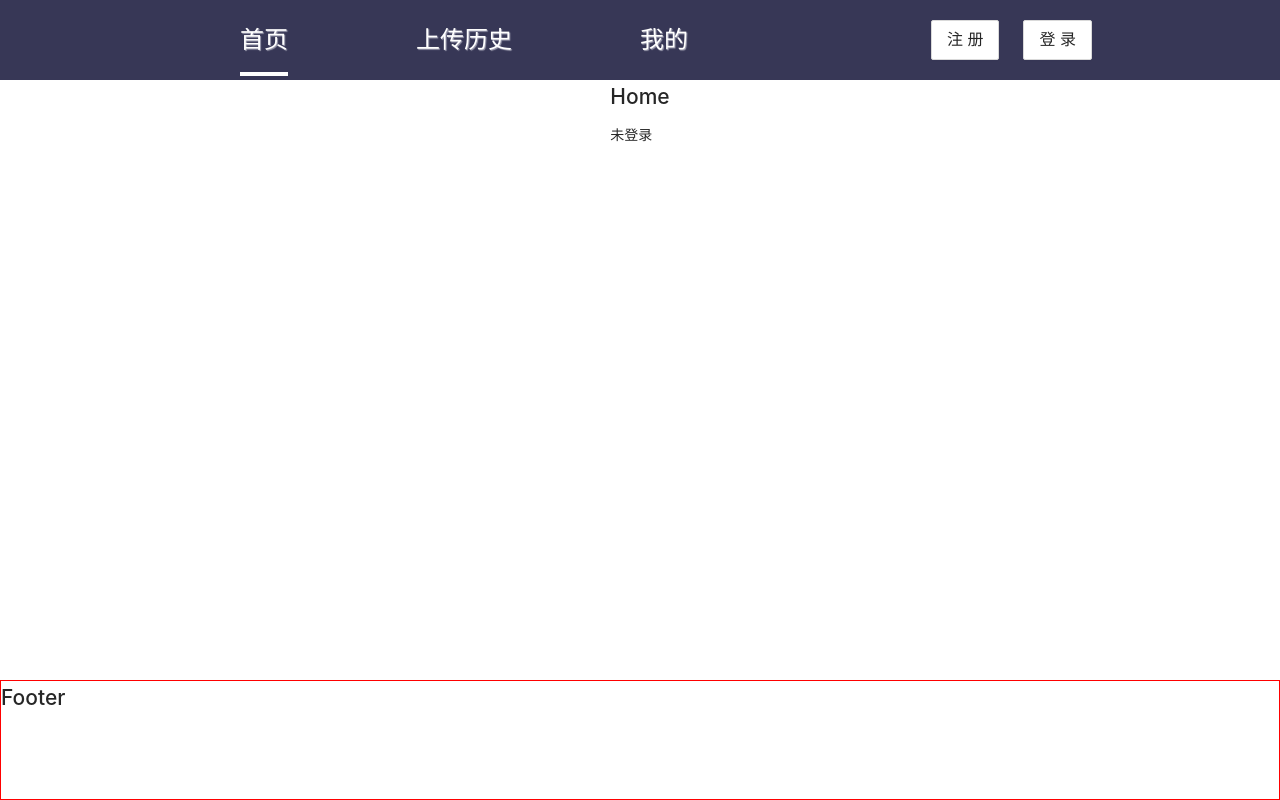
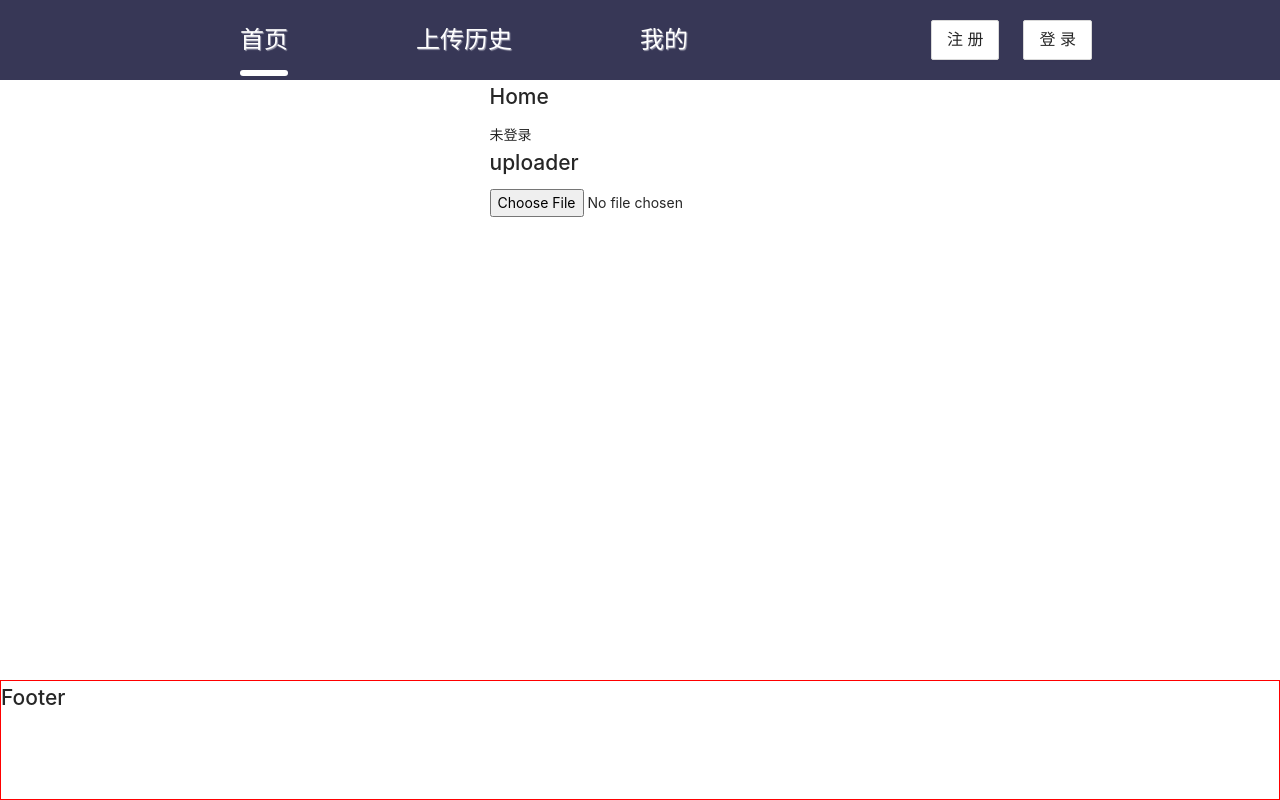
Before and after one commit to 91jzhu/epic, a React (Create React App) app: page / in a window 1280 px wide. Built offline with nearby package versions, Linux system fonts and the light colour scheme; what leancloud-storage would draw is missing.

Commit message:
增加上传文件功能

```diff
--- a/src/components/Header.tsx
+++ b/src/components/Header.tsx
@@ -1,7 +1,7 @@
 import {Link, useLocation,useNavigate} from "react-router-dom";
 import styled from "styled-components";
 import Icon from "./Icon";
-import {useEffect, useRef, useState} from "react";
+import {useEffect, useRef} from "react";
 import {Button} from 'antd';
 import useStores from "../store";
 import {observer} from "mobx-react";
@@ -25,17 +25,19 @@ const Header = observer(()=> {
             toggle(selected.current)
         }
     })
+    // console.log(currentUser)
     const h=useNavigate()
     const handleLogout=()=>{
-        AuthStore.logOut()
-        h('/login')
+        AuthStore.logOut().then(()=>{
+            h('/login')
+        })
     }
     const handleRegister=()=>{
-        console.log('跳转到注册页面')
+        // console.log('跳转到注册页面')
         h('/register')
     }
     const handleLogin=()=>{
-        console.log('跳转至登录页')
+        // console.log('跳转至登录页')
         h('/login')
     }
     return (
@@ -93,7 +95,8 @@ const Nav = styled.div`
   .line {
     position: absolute;
     bottom: 4px;
-    height: 4px;
+    height: 6px;
+    border-radius: 24px;
     background: white;
     transition: all 250ms linear;
   }
@@ -130,7 +133,9 @@ const Buttons = styled.div`
   display: flex;
   justify-content: flex-end;
   align-items: center;
-
+  h2{
+    text-align: center;
+  }
 
   //a {
   //  display: block;
--- /dev/null
+++ b/src/components/Uploader.tsx
@@ -0,0 +1,29 @@
+import useStores from "../store";
+import {observer} from "mobx-react";
+
+
+const Uploader = observer(() => {
+    const {ImageStore}=useStores()
+    const onChange=(e:any)=>{
+        console.dir()
+        if(e.target.files[0]){
+            console.log(e.target.files[0])
+            ImageStore.setFile(e.target.files[0])
+            ImageStore.setFileName(e.target.files[0].name)
+            ImageStore.upload().then((serverFile:any)=>{
+                console.log('上传成功')
+                console.log(serverFile);
+            }).catch(e=>{
+                console.warn(e)
+            })
+        }
+    }
+    return (
+        <>
+            <h2>uploader</h2>
+            <input type='file' onChange={onChange}/>
+        </>
+    )
+})
+
+export default Uploader
--- a/src/index.tsx
+++ b/src/index.tsx
@@ -5,9 +5,7 @@ import reportWebVitals from './reportWebVitals';
 import {
     BrowserRouter as Router,
 } from 'react-router-dom'
-// import Models from "./models";
 
-// console.log(Models);
 ReactDOM.render(
         <Router>
             <App/>
--- a/src/pages/Home.tsx
+++ b/src/pages/Home.tsx
@@ -1,6 +1,7 @@
 import styled from "styled-components";
 import {observer} from "mobx-react";
 import useStores from "../store";
+import Uploader from "../components/Uploader";
 
 const Home=observer(()=>{
     const {UserStore:{currentUser},AuthStore} = useStores()
@@ -8,6 +9,7 @@ const Home=observer(()=>{
         <Wrapper>
             <h2>Home</h2>
             {currentUser?currentUser['attributes']['username']:'未登录'}
+            <Uploader/>
         </Wrapper>
     )
 })
--- a/src/pages/Login.tsx
+++ b/src/pages/Login.tsx
@@ -9,7 +9,7 @@ const Login = observer(() => {
     const {AuthStore} = useStores()
     const h=useNavigate()
     const onFinish = (values: any) => {
-        console.log('Success:', values);
+        // console.log('Success:', values);
         AuthStore.setUserName(values.username)
         AuthStore.setPassWord(values.password)
         AuthStore.login().then(()=>{
--- a/src/store/image.ts
+++ b/src/store/image.ts
@@ -19,10 +19,10 @@ class ImageStore {
         this.file = newFile
     }
 
-    @action upload(file: any, filename: string) {
+    @action upload() {
         return new Promise((resolve,reject)=>{
             this.isLoading = true
-            Uploader.add(file, filename).then((serverFile: any) => {
+            Uploader.add(this.file, this.filename).then((serverFile: any) => {
                 this.serverFile=serverFile
                 resolve(serverFile)
             }).catch(e => {
--- a/src/store/index.ts
+++ b/src/store/index.ts
@@ -1,10 +1,12 @@
 import {createContext, useContext} from "react";
 import AuthStore from "./auth";
 import UserStore from './user'
+import ImageStore from './image'
 
 const context=createContext({
     AuthStore,
-    UserStore
+    UserStore,
+    ImageStore
 })
 
 const useStores=()=>useContext(context)
```
